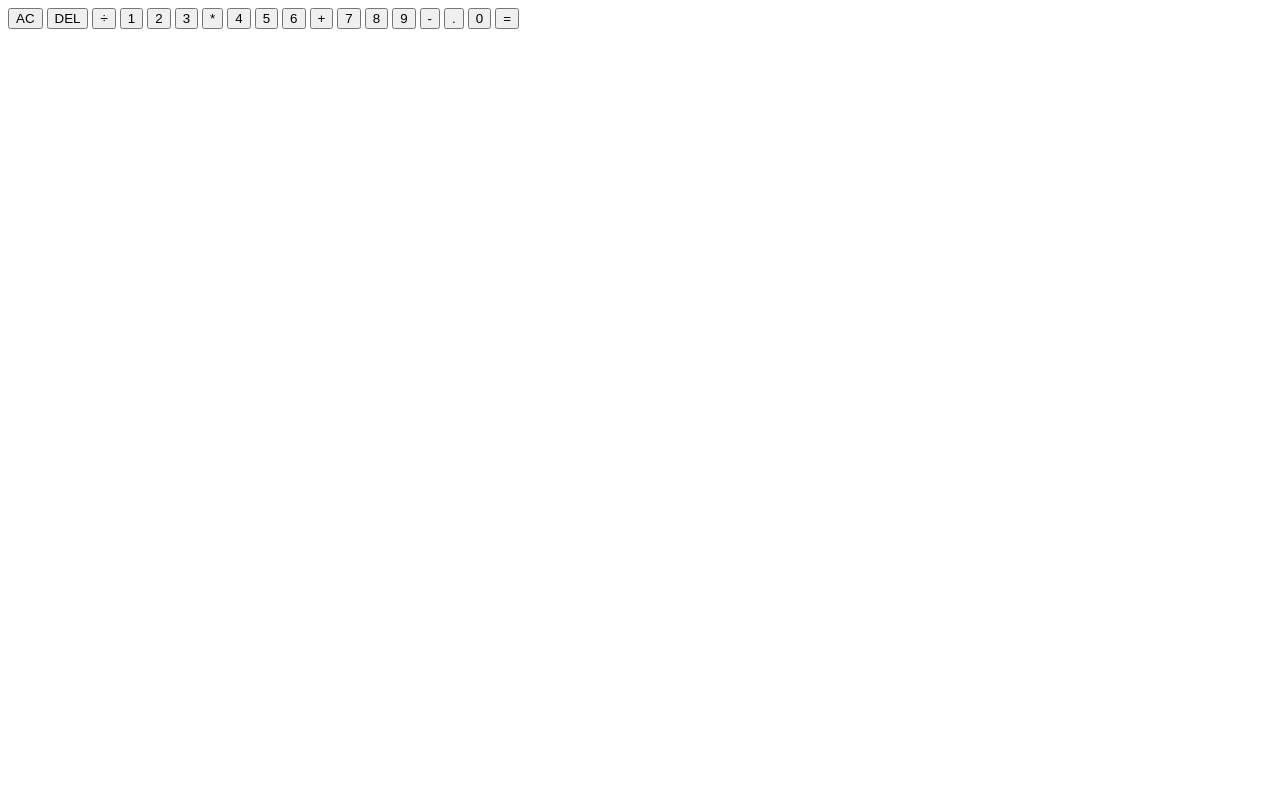
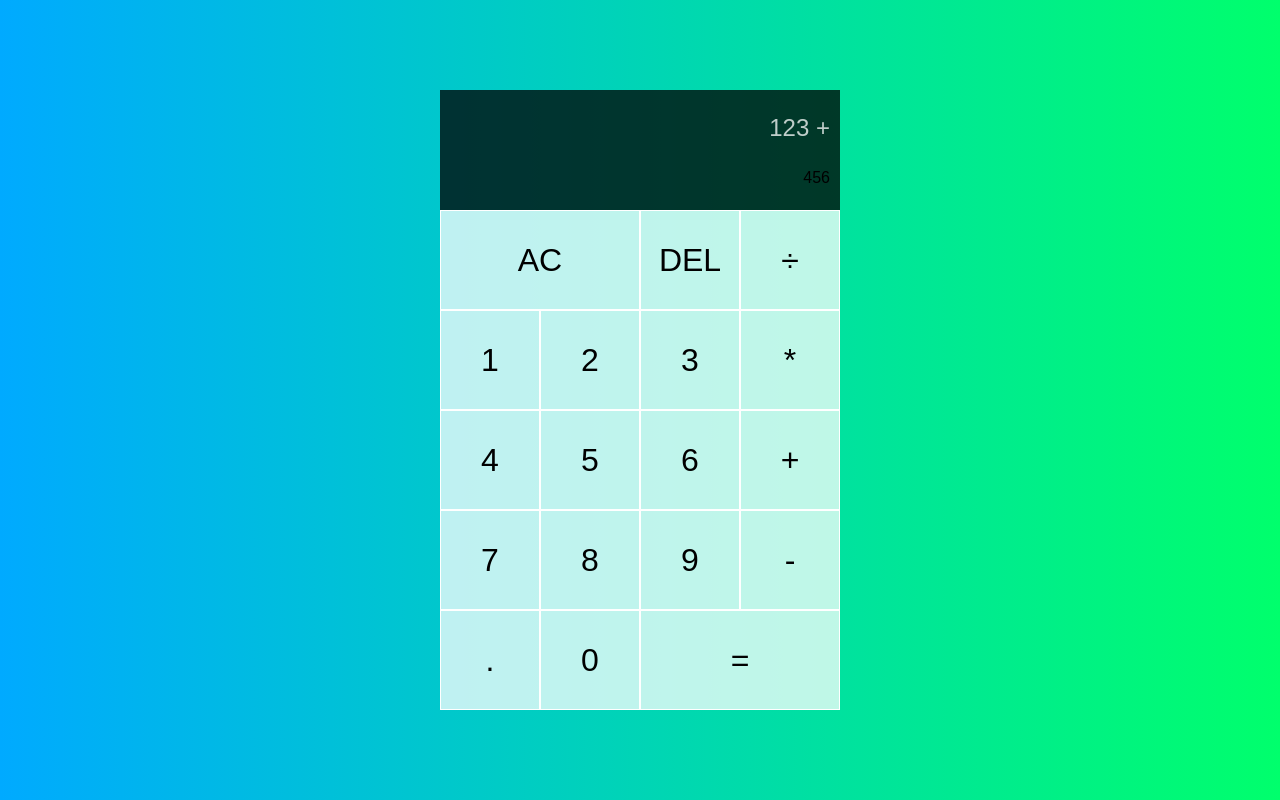
Before and after one commit to jonteal/simple-calculator, a plain HTML site: page index.html in a window 1280 px wide. Drawn offline with Linux system fonts and the light colour scheme.

Commit message:
CSS finished

```diff
--- a/css/style.css
+++ b/css/style.css
@@ -0,0 +1,53 @@
+*, *::before, *::after {
+    box-sizing: border-box;
+    font-family: sans-serif;
+    font-weight: normal;
+}
+
+body {
+    padding: 0;
+    margin: 0;
+    background: linear-gradient(to right, #00AAFF, #00FF6C);
+}
+
+.calculator-grid {
+    display: grid;
+    justify-content: center;
+    align-content: center;
+    min-height: 100vh;
+    grid-template-columns: repeat(4, 100px);
+    grid-template-rows: minmax(120px, auto) repeat(5, 100px);
+}
+
+.calculator-grid > button {
+    cursor: pointer;
+    font-size: 2rem;
+    border: 1px solid white;
+    outline: none;
+    background-color: rgba(255, 255, 255, .75);
+}
+
+.calculator-grid > button:hover {
+    background-color: rgba(255, 255, 255, .9);
+}
+
+.span-two {
+    grid-column: span 2;
+}
+
+.output {
+    grid-column: 1 / -1;
+    background-color: rgba(0, 0, 0, .75);
+    display: flex;
+    align-items: flex-end;
+    justify-content: space-around;
+    flex-direction: column;
+    padding: 10px;
+    word-wrap: break-word;;
+    word-break: break-all;
+}
+
+.output .previous-operand {
+    color: rgba(255, 255, 255, .75);
+    font-size: 1.5rem;
+}
--- a/index.html
+++ b/index.html
@@ -10,8 +10,8 @@
 <body>
     <div class="calculator-grid">
         <div class="output">
-            <div class="previous-operand"></div>
-            <div class="current - operand"></div>
+            <div class="previous-operand">123 +</div>
+            <div class="current - operand">456</div>
         </div>
         <button class="span-two">AC</button>
         <button>DEL</button>
```
